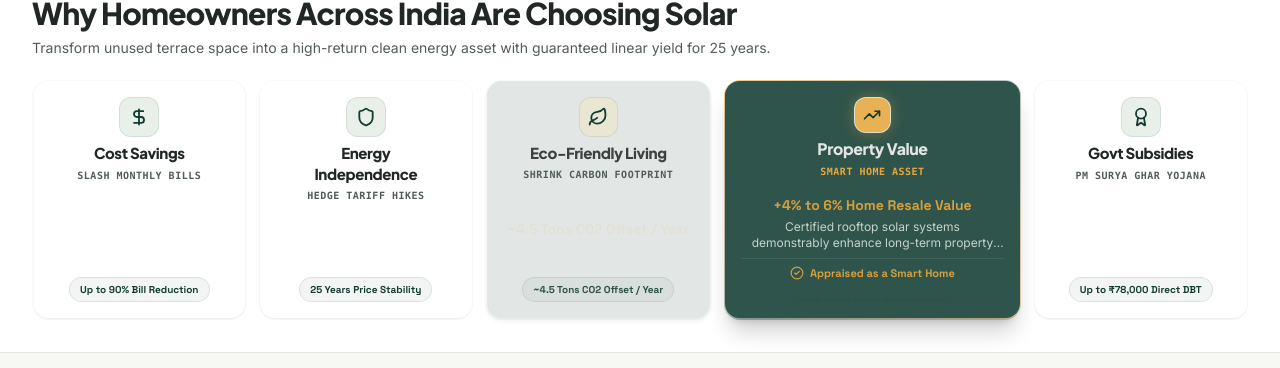
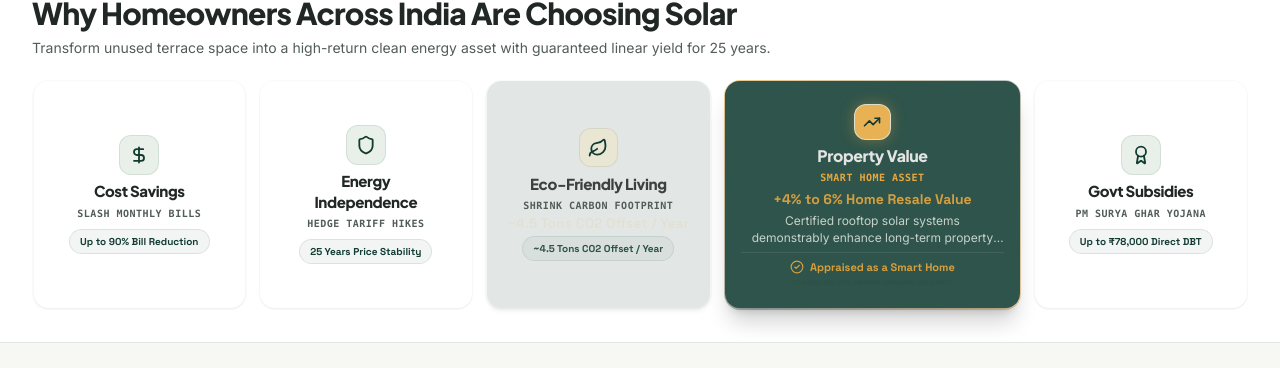
Before and after one commit to abhaybathri/proton-power-infra, a React (Vite) app: page /residential-solar in a window 1280 px wide. Shown: the part 716-1084 px from the top of the page. Built offline with nearby package versions, Linux system fonts and the light colour scheme.

Commit message:
fix(residential): center all components in default without-hover state with equal top and bottom distance

```diff
--- a/src/pages/ResidentialSolar.jsx
+++ b/src/pages/ResidentialSolar.jsx
@@ -84,9 +84,9 @@ function BenefitCard({
         }}
       />
 
-      {/* Inner Card Surface: Height is constant (240px on desktop), compact padding and zero empty space */}
+      {/* Inner Card Surface: Perfectly centered vertically with equal top and bottom distance */}
       <div
-        className={`relative rounded-[14.5px] p-3 sm:p-3.5 lg:p-4 transition-all duration-500 overflow-hidden flex flex-col items-center text-center justify-between h-full w-full ${
+        className={`relative rounded-[14.5px] p-3 sm:p-3.5 lg:p-4 transition-all duration-500 overflow-hidden flex flex-col items-center text-center justify-center h-full w-full ${
           isActive
             ? "bg-[#123C32] text-white shadow-xl shadow-black/20"
             : "bg-white text-[#252A27] shadow-xs hover:shadow-md hover:bg-neutral-50"
@@ -163,12 +163,12 @@ function BenefitCard({
           </div>
         </div>
 
-        {/* Inactive Bottom Metric Capsule: Fills the inactive card without empty space */}
+        {/* Inactive Bottom Metric Capsule: Centered with equal top and bottom spacing */}
         <div
           className={`relative z-10 w-full flex items-center justify-center transition-all duration-500 ${
             isActive
               ? "opacity-0 max-h-0 overflow-hidden pointer-events-none mt-0"
-              : "opacity-100 max-h-10 pt-1.5"
+              : "opacity-100 max-h-10 mt-2"
           }`}
         >
           <span className="px-2.5 py-0.5 sm:py-1 rounded-full bg-[#123C32]/5 border border-[#123C32]/10 text-[10px] font-tech font-bold text-[#123C32] group-hover:bg-[#E8A83E]/15 group-hover:border-[#E8A83E]/30 group-hover:text-[#9A6208] transition-all truncate max-w-full">
@@ -498,9 +498,9 @@ export default function ResidentialSolar() {
             </ScrollReveal>
           </div>
 
-          {/* 5 Cards in Same Line: Horizontal Expanding Accordion (Compact 240px Height, Zero Empty Space in Both States) */}
+          {/* 5 Cards in Same Line: Horizontal Expanding Accordion (Compact 230px Height, Equal Top & Bottom Distance) */}
           <ScrollReveal delay={150}>
-            <div className="flex flex-col lg:flex-row gap-2.5 sm:gap-3 h-auto lg:h-[240px] items-stretch">
+            <div className="flex flex-col lg:flex-row gap-2.5 sm:gap-3 h-auto lg:h-[230px] items-stretch">
               {benefits.map((b, idx) => (
                 <BenefitCard
                   key={b.id}
```
